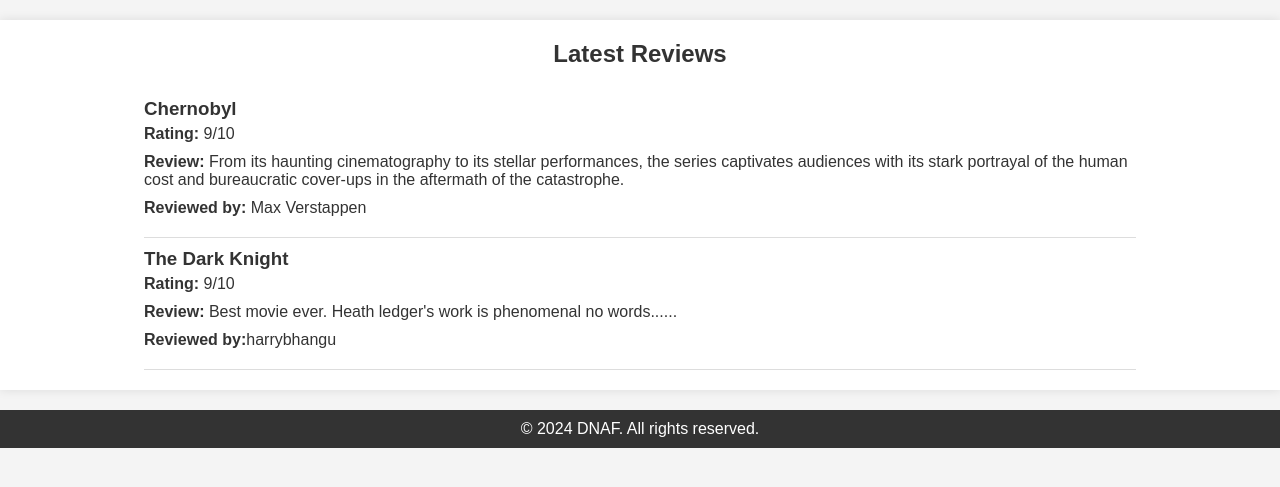
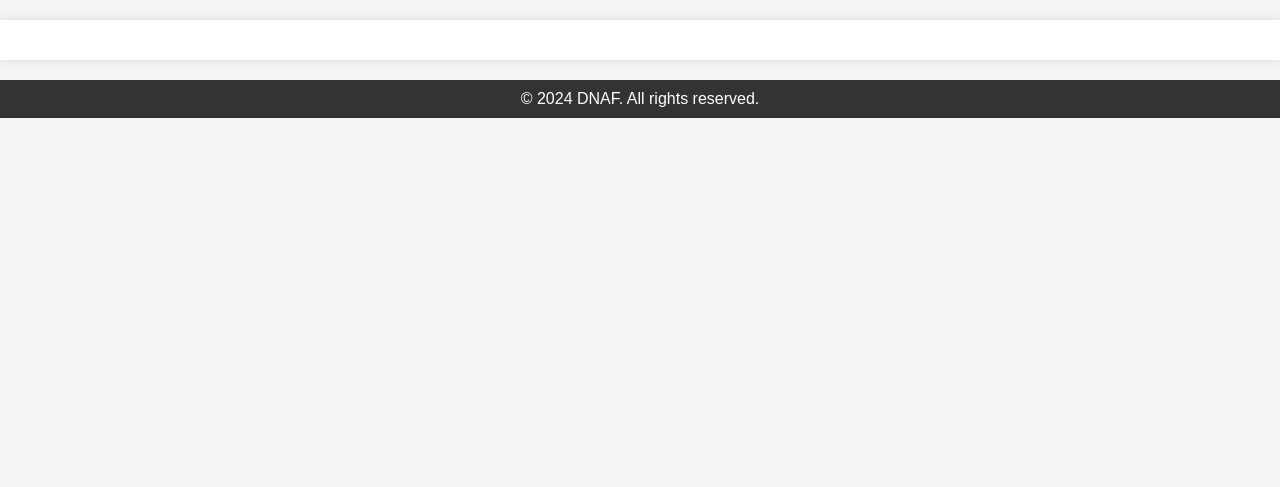
Before and after one commit to Madejowski98/DEFINITELY_NOT_A_FILMWEB, a Django app: page /accounts/login/ in a window 1280 px wide. Shown: the part 105-592 px from the top of the page. Run offline with Django 5.2, Linux system fonts and the light colour scheme.

```diff
--- a/accounts/templates/accounts/base.html
+++ b/accounts/templates/accounts/base.html
@@ -22,22 +22,7 @@
         </div>
     </header>
     <main>
-        <div class="container">
-            <h2>Latest Reviews</h2>
-            <div class="review">
-                <h3>Chernobyl</h3>
-                <p><strong>Rating:</strong> 9/10</p>
-                <p><strong>Review:</strong> From its haunting cinematography to its stellar performances, the series captivates audiences with its stark portrayal of the human cost and bureaucratic cover-ups in the aftermath of the catastrophe.</p>
-                <p><strong>Reviewed by:</strong> Max Verstappen</p>
-            </div>
-            <div class="review">
-                <h3>The Dark Knight</h3>
-                <p><strong>Rating:</strong> 9/10</p>
-                <p><strong>Review:</strong> Best movie ever. Heath ledger's work is phenomenal no words......</p>
-                <p><strong>Reviewed by:</strong>harrybhangu</p>
-            </div>
-            <!-- Add more reviews as needed -->
-        </div>
+
     </main>
     <footer>
         <div class="container">
```
Also changed, not shown: movies_app/forms.py (added, +26 -0 lines), movies_app/views.py (+4 -5 lines).
